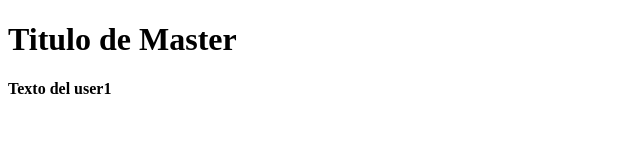
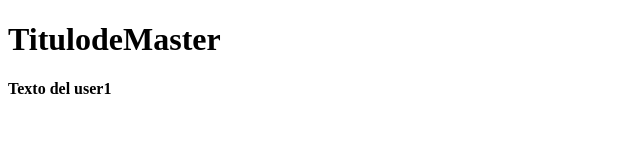
Before and after one commit to alanthomas5226/test, a plain HTML site: page index.html in a window 1280 px wide. Shown: the full height of the page, 0-640 px from the left. Drawn offline with Linux system fonts and the light colour scheme.

Commit message:
Update index.html
"ACTUALIZACION user2"

```diff
--- a/index.html
+++ b/index.html
@@ -7,7 +7,7 @@
     <title>Documento</title>
 </head>
 <body>
-    <h1>Titulo de Master</h1>
+    <h1>TitulodeMaster</h1>
     <b>Texto del user1</b>
 
 </body>
```
